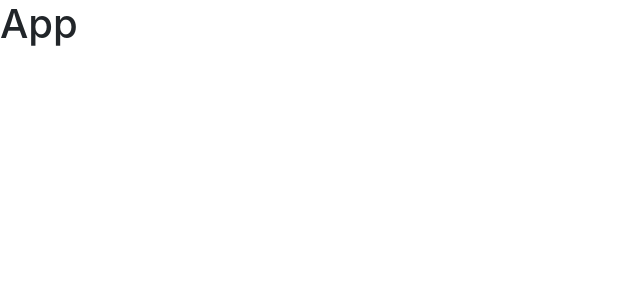
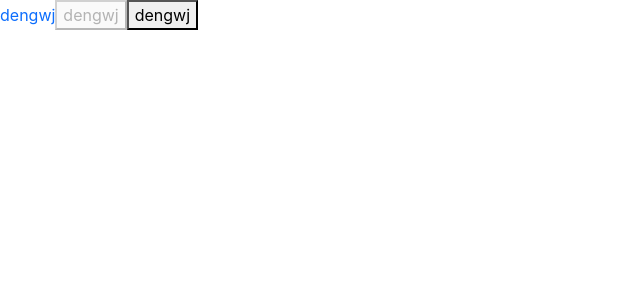
Before and after one commit to dengwenj/react-ui-component-lib, a React (Create React App) app: page / in a window 1280 px wide. Shown: the top 300 px of the page, without its empty margins (0-640 px from the left). Built offline with nearby package versions, Linux system fonts and the light colour scheme.

Commit message:
button组件

```diff
--- a/package.json
+++ b/package.json
@@ -10,6 +10,7 @@
     "@types/node": "^16.11.38",
     "@types/react": "^18.0.11",
     "@types/react-dom": "^18.0.5",
+    "classnames": "^2.3.1",
     "react": "^18.1.0",
     "react-dom": "^18.1.0",
     "react-scripts": "5.0.1",
--- a/src/App.tsx
+++ b/src/App.tsx
@@ -1,7 +1,14 @@
 import React from 'react'
+
+import Button from './components/Button'
+import { ButtonType } from './components/Button/types'
 
 export default function App() {
   return (
-    <h1>App</h1>
+    <>
+      <Button btnType={ButtonType.Link} href='http://dengwj.vip/'>dengwj</Button>
+      <Button disabled>dengwj</Button>
+      <Button btnType={ButtonType.Primary}>dengwj</Button>
+    </>
   )
 }
--- /dev/null
+++ b/src/components/Button/index.tsx
@@ -0,0 +1,27 @@
+import React, { FC } from 'react'
+import classNames from 'classnames'
+
+import { ButtonSize, ButtonType } from './types'
+import type { ButtonProps } from './types'
+
+const Button: FC<ButtonProps> = (props) => {
+  const { btnType, disabled, size, children, href } = props
+
+  const className = classNames('btn', {
+    [`btn-${btnType}`]: btnType,
+    [`btn-${size}`]: size,
+    disabled
+  })
+
+  if (btnType === ButtonType.Link && href) {
+    return <a className={className} href={href} target='_blank' rel="noreferrer">{children}</a>
+  }
+
+  return <button className={className} disabled={disabled}>{children}</button>
+}
+Button.defaultProps = {
+  btnType: ButtonType.Default,
+  size: ButtonSize.Default,
+}
+
+export default Button
--- /dev/null
+++ b/src/components/Button/types.ts
@@ -0,0 +1,23 @@
+import React from "react"
+
+export enum ButtonSize {
+  Large = 'lg',
+  Small = 'sm',
+  Default = 'df'
+}
+
+export enum ButtonType {
+  Primary = 'primary',
+  Default = 'default',
+  Danger = 'danger',
+  Link = 'link'
+}
+
+export interface ButtonProps {
+  className?: string
+  disabled?: boolean
+  size?: ButtonSize
+  btnType?: ButtonType
+  children: React.ReactNode
+  href?: string
+}
```
Also changed, not shown: 2 other files (tests, documents, lock files or other folders).
